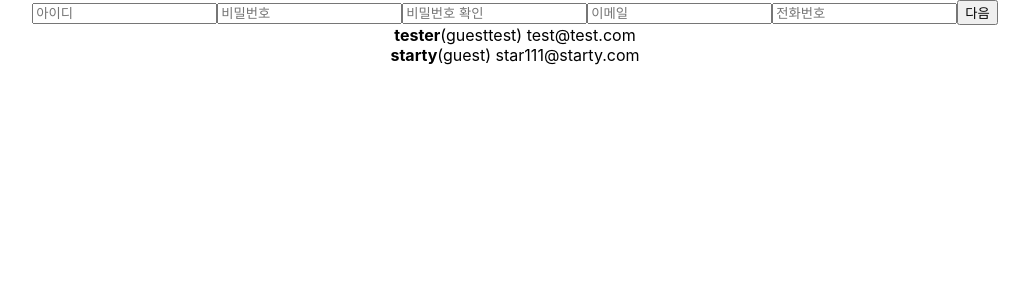
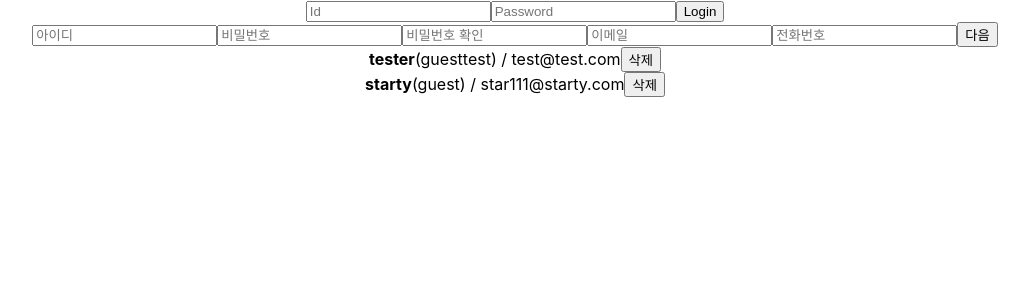
Before and after one commit to blueochild/Foxrain-Messenger-App, a React (Create React App) app in the folder Foxrain-Messenger-Client/: page / in a window 1280 px wide. Shown: the top 300 px of the page, without its empty margins (125-1154 px from the left). Built offline with nearby package versions, Linux system fonts and the light colour scheme.

Commit message:
New Feature : Temporary Login, Logout

```diff
--- a/Foxrain-Messenger-Client/src/App.tsx
+++ b/Foxrain-Messenger-Client/src/App.tsx
@@ -1,29 +1,49 @@
 import React, { ChangeEventHandler, MouseEventHandler, useRef, useState } from 'react';
 import './style/App.css';
-import CreateUser from './component/userSignup';
+import UserSignup from './component/userSignup';
 import UserList from './component/userList'
-import { active, IuserInfo, IuserStat } from './component/userType';
+import { IuserInfo, IuserStat } from './component/userType';
+import UserSignin from './component/userSignin';
 
 const defaultUserStat : IuserStat = {
   nickname : "guest",
   profile: "test Profile!",
-  active : active.Offline
+  active : false
 }
 
 function App() {
 
-  const [inputs, setInputs] = useState({
+  const [loginUser, setLoginUser] = useState({
+    isLogin: false,
+    isUserCode: ''
+  })
+
+  const [LoginInputs, setLoginInputs] = useState({
+    LoginId: '',
+    LoginPwd: ''
+  });
+  const { LoginId, LoginPwd } = LoginInputs;
+
+  const [registInputs, setregistInputs] = useState({
     userId: '',
     userPwd: '',
     userEmail: '',
     userPhone: ''
   });
-  const { userId, userPwd, userEmail, userPhone } = inputs;
+  const { userId, userPwd, userEmail, userPhone } = registInputs;
 
-  const onChange = (e: React.ChangeEvent<HTMLInputElement>) => {
+  const registOnChange = (e: React.ChangeEvent<HTMLInputElement>) => {
     const { name, value } = e.target;
-    setInputs({
-      ...inputs,
+    setregistInputs({
+      ...registInputs,
+      [name] : value
+    })
+  }
+
+  const loginOnChange = (e: React.ChangeEvent<HTMLInputElement>) => {
+    const { name, value } = e.target;
+    setLoginInputs({
+      ...LoginInputs,
       [name] : value
     })
   }
@@ -66,7 +86,7 @@ function App() {
 
     setUsers(users.concat(user));
 
-    setInputs({
+    setregistInputs({
       userId: '',
       userPwd: '',
       userEmail: '',
@@ -77,21 +97,63 @@ function App() {
     console.log(user);
   }
 
-  function onToggle(){
+  const onRemove = (Tuser:string) => {
+    setUsers(users.filter(user => user.userId !== Tuser))
+  }
 
+  // 유저 이름 클릭시 Online(green), Offline(black) active의 상태 설정
+  const onToggle = (userId: string) => {
+    setUsers(users.map(
+      user => user.userId === userId ?
+      {...user, userState: { ...user.userState, active: !user.userState.active} } : user
+    ))
   }
+
+  const onLogout = () => {
+    setLoginUser({
+      isLogin: false,
+      isUserCode: ''
+    });
+    setLoginInputs({
+      LoginId: '',
+      LoginPwd: ''
+    });
+  }
+  const onLogin = () => {
+
+    if(!LoginId) { alert('ID를 입력하세요.'); return; };
+    if(!LoginPwd) { alert('Password를 입력하세요.'); return; };
+
+    users.filter(user => {
+      if(user.userId === LoginId) {
+        if(user.userPwd === LoginPwd) {
+          setLoginUser({
+            isLogin: true,
+            isUserCode: user.userCode
+          });
+        }
+      }
+    })
+
+  };
 
   return (
     <div className="App">
-      <CreateUser
+      <UserSignin
+        loginUser={loginUser}
+        onChange={loginOnChange}
+        onLogin={onLogin}
+        onLogout={onLogout}
+      />
+      <UserSignup
         userId={userId}
         userPwd={userPwd}
         userEmail={userEmail}
         userPhone={userPhone}
         onRegist={onRegist}
-        onChange={onChange}
+        onChange={registOnChange}
       />
-      <UserList users={users}/>
+      <UserList users={users} onToggle={onToggle} onRemove={onRemove} />
     </div>
   );
 }
--- a/Foxrain-Messenger-Client/src/component/userList.tsx
+++ b/Foxrain-Messenger-Client/src/component/userList.tsx
@@ -1,27 +1,40 @@
+import React from "react";
 import { IuserInfo } from "./userType";
 
 interface usersProps {
     users: IuserInfo[];
+    onToggle: (Tuser: string) => void;
+    onRemove: (Tuser: string) => void;
 }
 interface userProps {
     user: IuserInfo;
+    onToggle: (Tuser: string) => void;
+    onRemove: (Tuser: string) => void;
 }
 
-function User({ user }: userProps) {
+function User({ user, onToggle, onRemove}: userProps) {
+
     return (
         <div>
-            <b>{user.userId}</b>({user.userState?.nickname}) <span>{user.userEmail}</span>
+            <span style={{
+                cursor:'pointer',
+                color: user.userState.active ? 'green' : 'black'}}
+                onClick={() => onToggle(user.userId)}>
+                <b>{user.userId}</b>({user.userState?.nickname})
+            </span>
+            &nbsp;/&nbsp;
+            <span>{user.userEmail}</span>
+            <button onClick={() => onRemove(user.userId)}>삭제</button>
         </div>
     );
 }
 
-function UserList({ users }: usersProps) {
-
+function UserList({ users, onToggle, onRemove }: usersProps){
     return (
         <div>
             {
                 users.map(user => (
-                    <User user={user} key={user.userCode} />
+                    <User user={user} key={user.userCode} onToggle={onToggle} onRemove={onRemove}/>
                 ))
             }
         </div>
--- /dev/null
+++ b/Foxrain-Messenger-Client/src/component/userSignin.tsx
@@ -0,0 +1,36 @@
+import { IuserLogin } from "./userType";
+
+
+function UserSignin({ loginUser, onChange, onLogin, onLogout }: IuserLogin) {
+    if (loginUser.isLogin == true) {
+        return (
+            <div>
+                <b>userName</b>
+                &nbsp;
+                <span>userEmail</span>
+                <button onClick={onLogout}>LogOut</button>
+            </div>
+        );
+    }
+    else {
+        return (
+            <div>
+                <input
+                    name="LoginId"
+                    type="text"
+                    placeholder="Id"
+                    onChange={onChange}
+                />
+                <input
+                    name="LoginPwd"
+                    type="password"
+                    placeholder="Password"
+                    onChange={onChange}
+                />
+                <button onClick={onLogin}>Login</button>
+            </div>
+        );
+    }
+}
+
+export default UserSignin;
--- a/Foxrain-Messenger-Client/src/component/userType.tsx
+++ b/Foxrain-Messenger-Client/src/component/userType.tsx
@@ -1,13 +1,4 @@
 import { ChangeEventHandler, MouseEventHandler } from "react";
-
-export interface IuserSignup{
-    userId : string;
-    userPwd : string;
-    userEmail : string;
-    userPhone : string;
-    onRegist?: MouseEventHandler<HTMLButtonElement>;
-    onChange?: ChangeEventHandler<HTMLInputElement>;
-};
 
 export interface IuserInfo{
     readonly userCode: string;
@@ -15,16 +6,33 @@ export interface IuserInfo{
     userPwd: string;
     userEmail: string;
     userPhone: string;
-    userState?: IuserStat;
+    userState: IuserStat;
 };
 
-export enum active{
-    Online,
-    Offline
+export interface IuserStat{
+    nickname: string;
+    profile: string;
+    active: boolean;
+};
+
+export interface IuserSignup{
+    userId : string;
+    userPwd : string;
+    userEmail : string;
+    userPhone : string;
+    onRegist: MouseEventHandler<HTMLButtonElement>;
+    onChange: ChangeEventHandler<HTMLInputElement>;
+};
+export interface IuserLogin{
+    loginUser: ImasterData;
+    LoginId?: string | "";
+    LoginPwd?: string | "";
+    onChange: ChangeEventHandler<HTMLInputElement>;
+    onLogin: () => void;
+    onLogout: () => void;
+};
+
+export interface ImasterData{
+    isLogin: boolean | false;
+    isUserCode?: string;
 }
-
-export interface IuserStat{
-    nickname?: string;
-    profile?: string;
-    active: active;
-};
```
